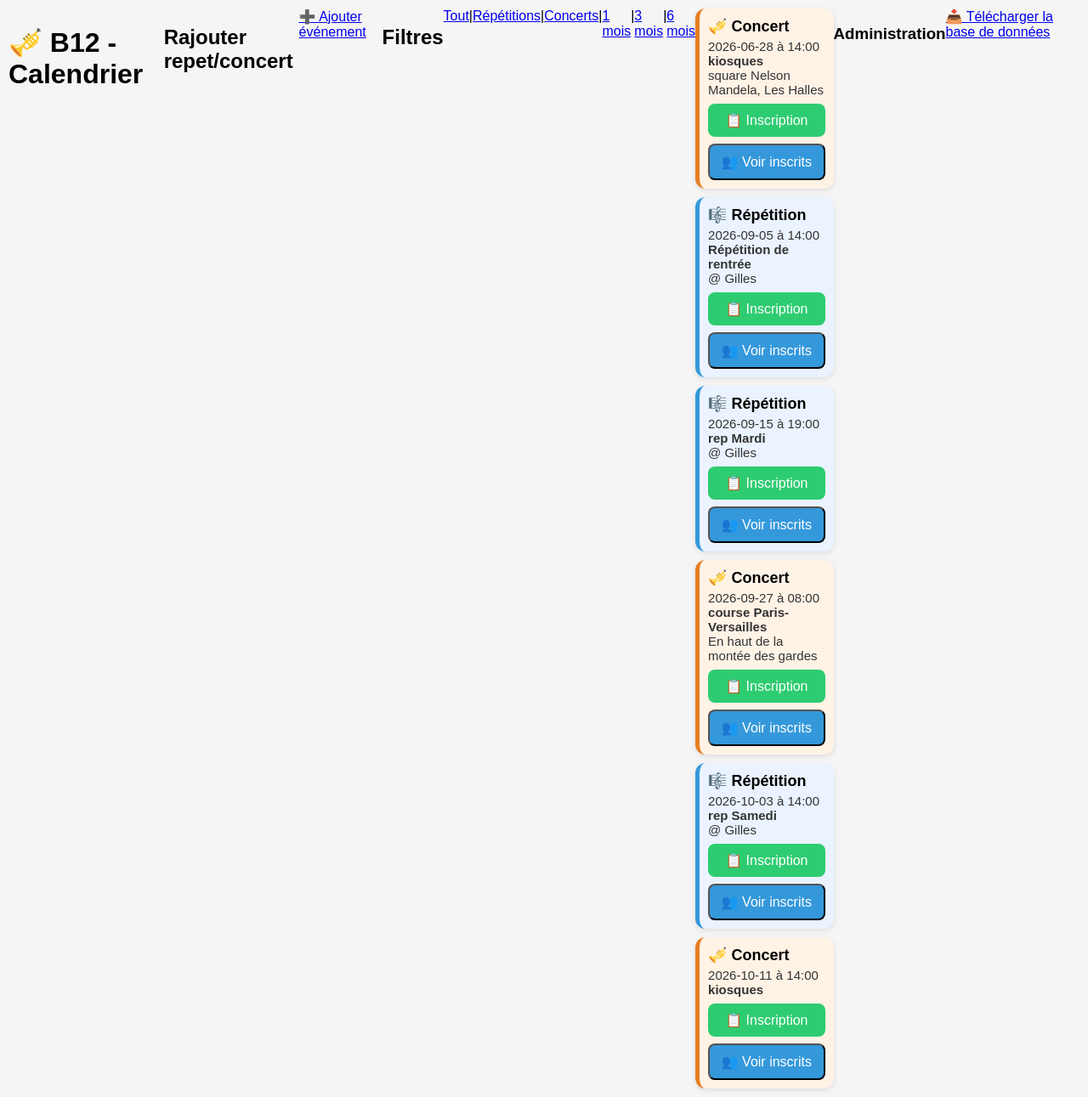
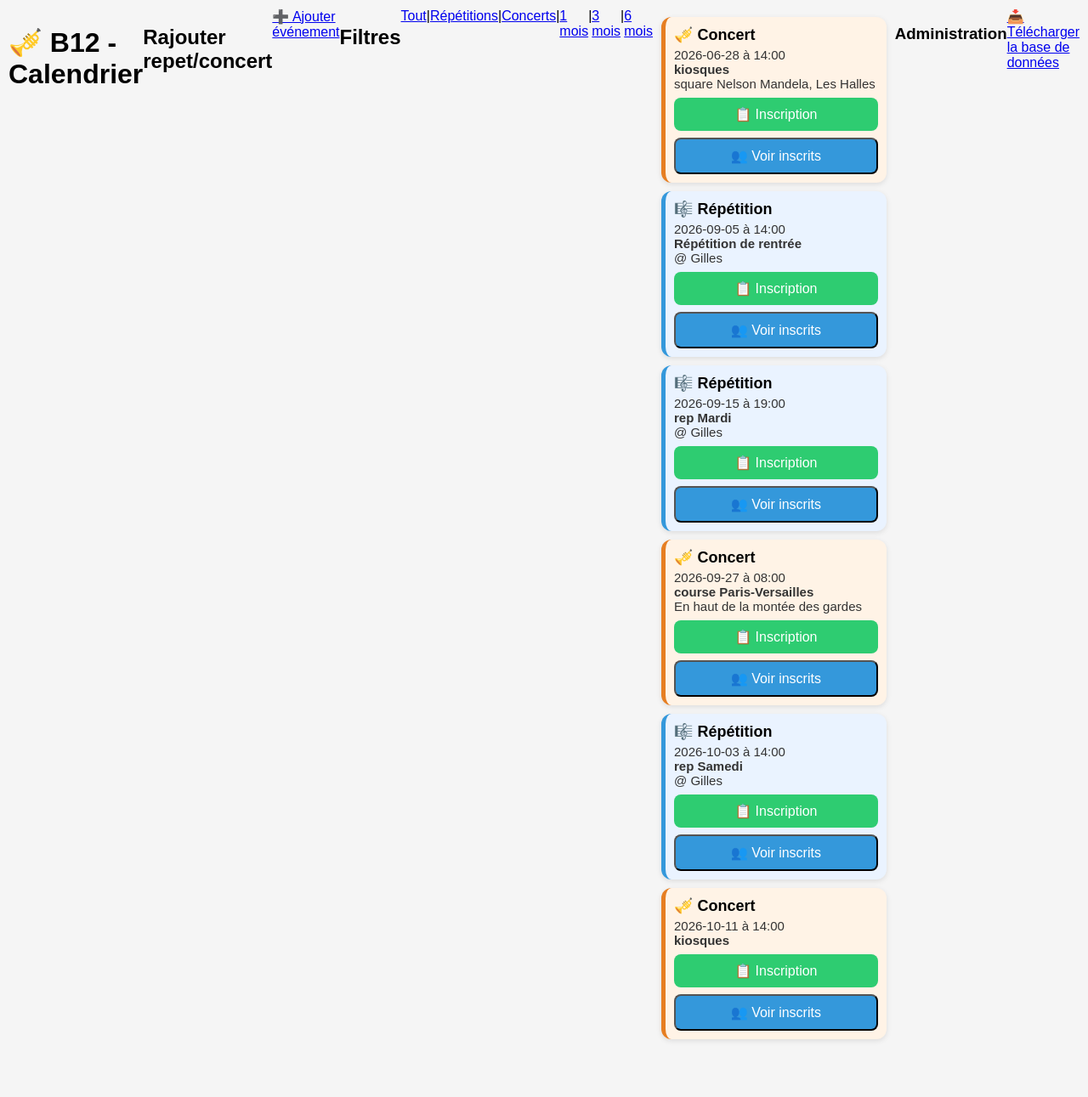
Before and after one commit to audreychatillon/b12-calendar, a Flask app: page / in a window 1280 px wide. Shown: the whole page at 85% size. After the commit the page ends 1225 px from the top, so only its background shows below. Run offline with Flask 3, Linux system fonts and the light colour scheme; data comes from the database, SQL or seed files in the repository.

Commit message:
new attempt to have something readable

```diff
--- a/templates/index.html
+++ b/templates/index.html
@@ -2,6 +2,9 @@
 <html>
 <head>
     <title>B12 Calendrier</title>
+
+    <meta name="viewport" content="width=device-width, initial-scale=1">
+
     <style>
     body {
     font-family: Arial;
@@ -10,16 +13,20 @@
     background: #f5f5f5;
     display: flex;
     justify-content: center;
+    box-sizing: border-box;
 }
 
 /* LISTE ULTRA COMPACTE */
 .container {
+    width: 100%;
+    max-width: 100%;
+    margin: 0;
+    padding: 10px;
+    box-sizing: border-box;
+
     display: flex;
     flex-direction: column;
     gap: 10px;
-    width: 100%
-    max-width: 480px;
-    margin: 0 auto;
 }
 
 /* CARTE COURTE */
```
